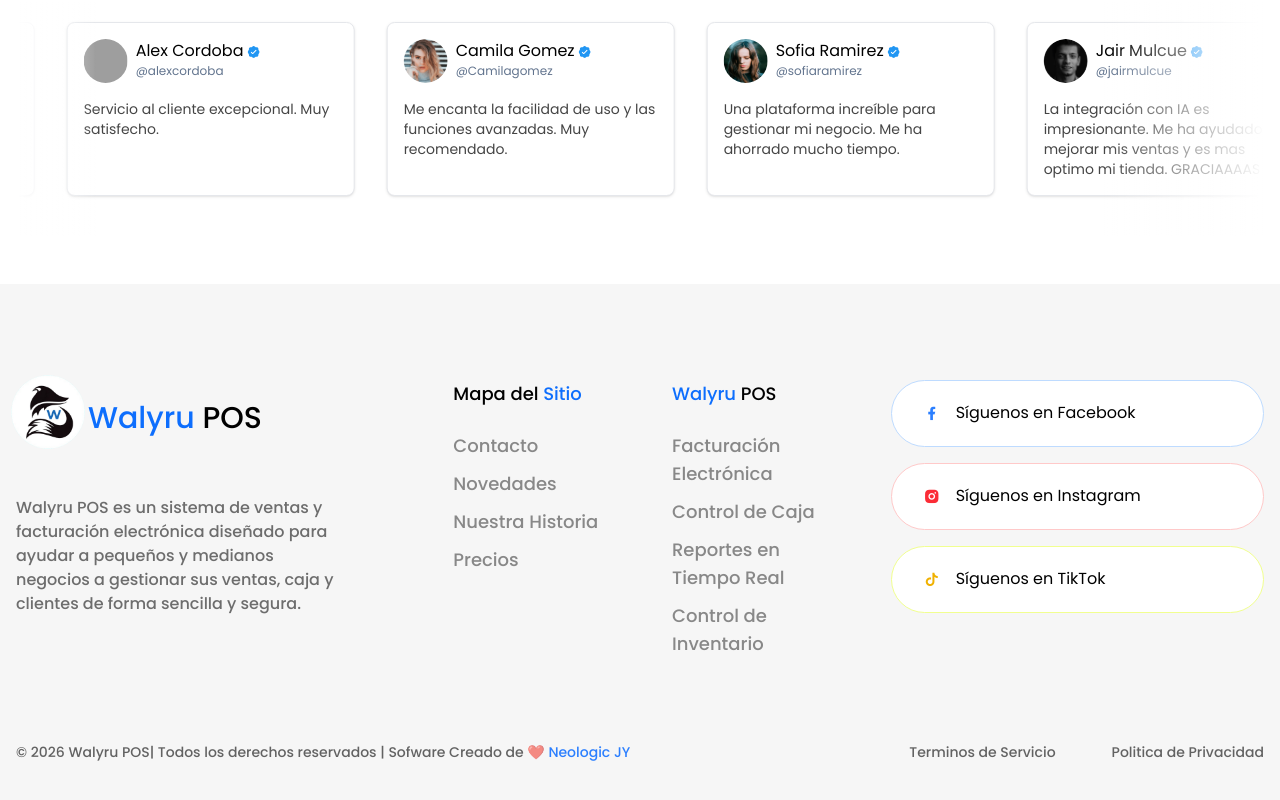
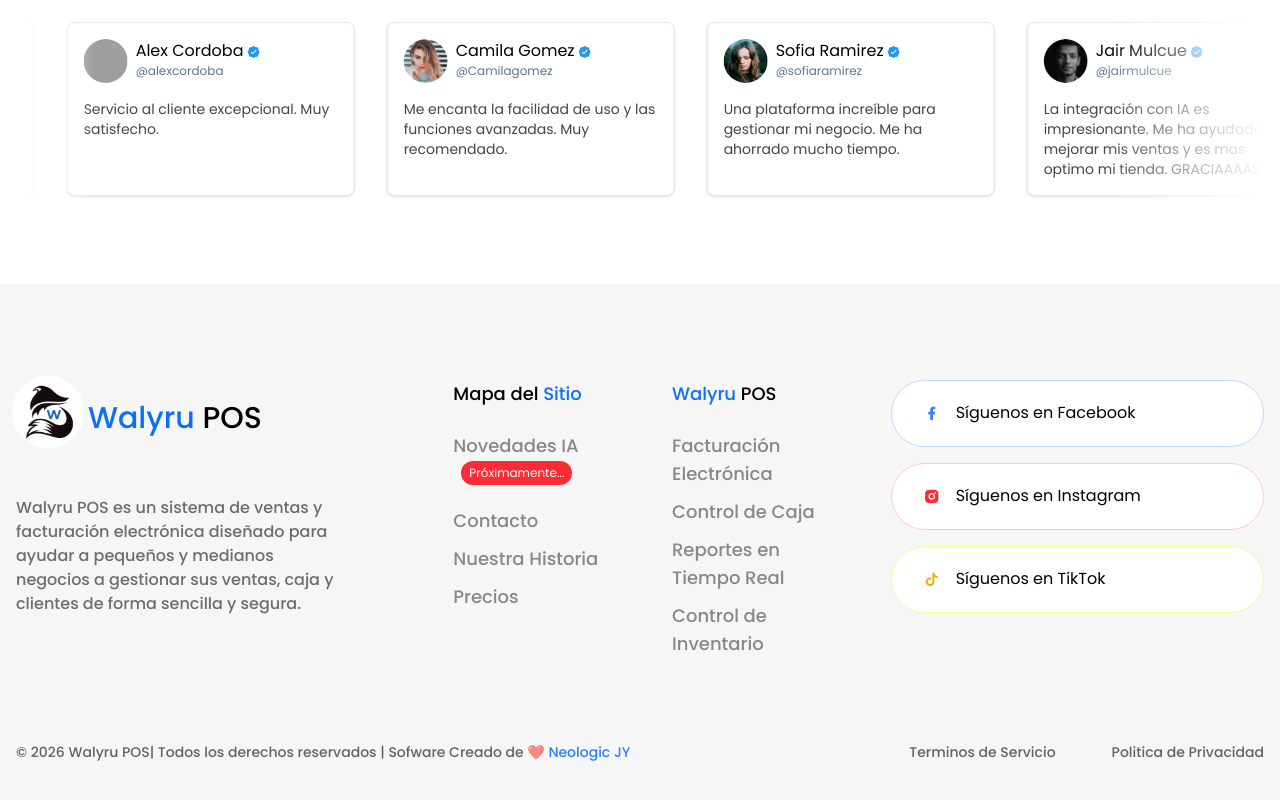
Before and after one commit to yuldorolmedomulcue/WebsitePosWalyru, a React (Vite) app: page / in a window 1280 px wide. Shown: the part 4672-5472 px from the top of the page. Built offline with nearby package versions, Linux system fonts and the light colour scheme; grey boxes are pictures that could not be loaded; a web font is replaced by a local one.

Commit message:
feature footer.js

```diff
--- a/src/components/layout/footer.jsx
+++ b/src/components/layout/footer.jsx
@@ -30,6 +30,20 @@ function Footer() {
               <div className="w-full md:w-1/2 lg:w-2/12 p-8">
                 <h3 className="mb-6 text-lg text-black font-medium">Mapa del <span className="text-green-500">Sitio</span></h3>
                 <ul>
+                  <li className="mb-2.5 pb-3">
+                    <Link
+                      className="inline-block text-lg font-medium text-gray-400 hover:text-black transition duration-300"
+                      to={getRouteByName('#')}
+                    >
+                      Novedades IA
+                    </Link>
+
+                    {/* icono de proximamente */}
+                    <span className="inline-block ml-2 px-2 py-1 text-xs text-white bg-red-500 rounded-full">
+                      Próximamente...
+                    </span>
+                  </li>
+
                   <li className="mb-2.5">
                     <Link
                       className="inline-block text-lg font-medium text-gray-400 hover:text-black transition duration-300"
@@ -41,23 +55,18 @@ function Footer() {
                   <li className="mb-2.5">
                     <Link
                       className="inline-block text-lg font-medium text-gray-400 hover:text-black transition duration-300"
-                      to={getRouteByName('blog')}
+                      to={getRouteByName('about')}
                     >
-                      Novedades
+                      Nuestra Historia
                     </Link>
                   </li>
                   <li className="mb-2.5">
                     <Link
                       className="inline-block text-lg font-medium text-gray-400 hover:text-black transition duration-300"
-                      to={getRouteByName('about')}
+                      to={getRouteByName('pricing')}
                     >
-                      Nuestra Historia
+                      Precios
                     </Link>
-                  </li>
-                  <li>
-                    <a className="inline-block text-lg font-medium text-gray-400 hover:text-black transition duration-300" href="#">
-                      Precios
-                    </a>
                   </li>
                 </ul>
               </div>
```
